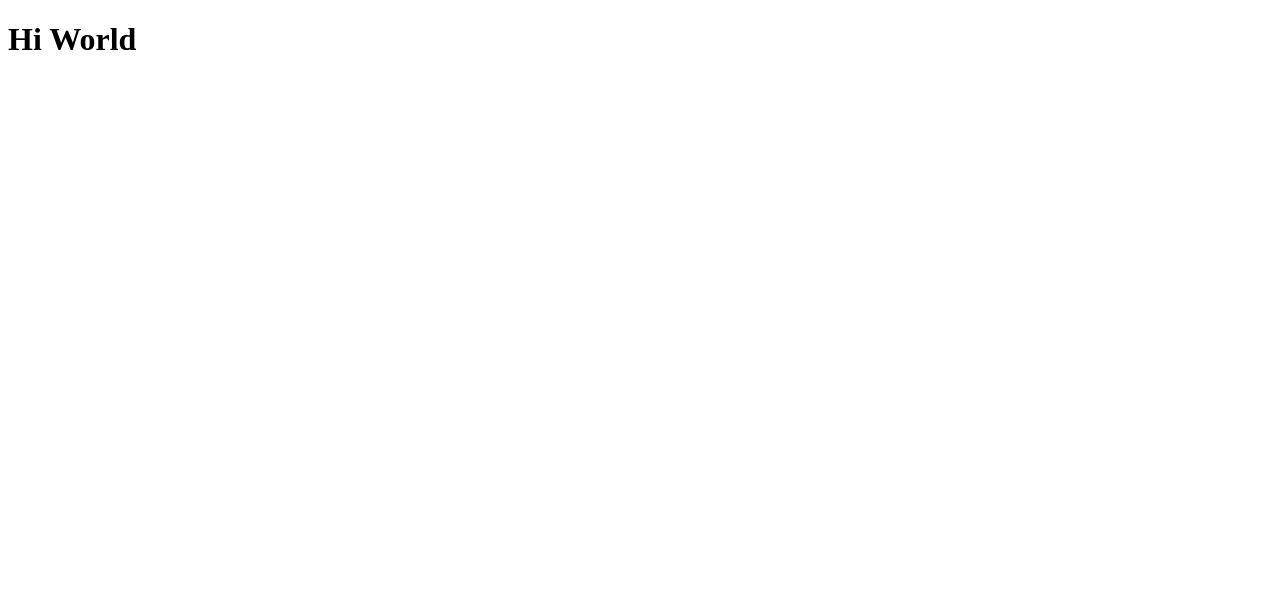
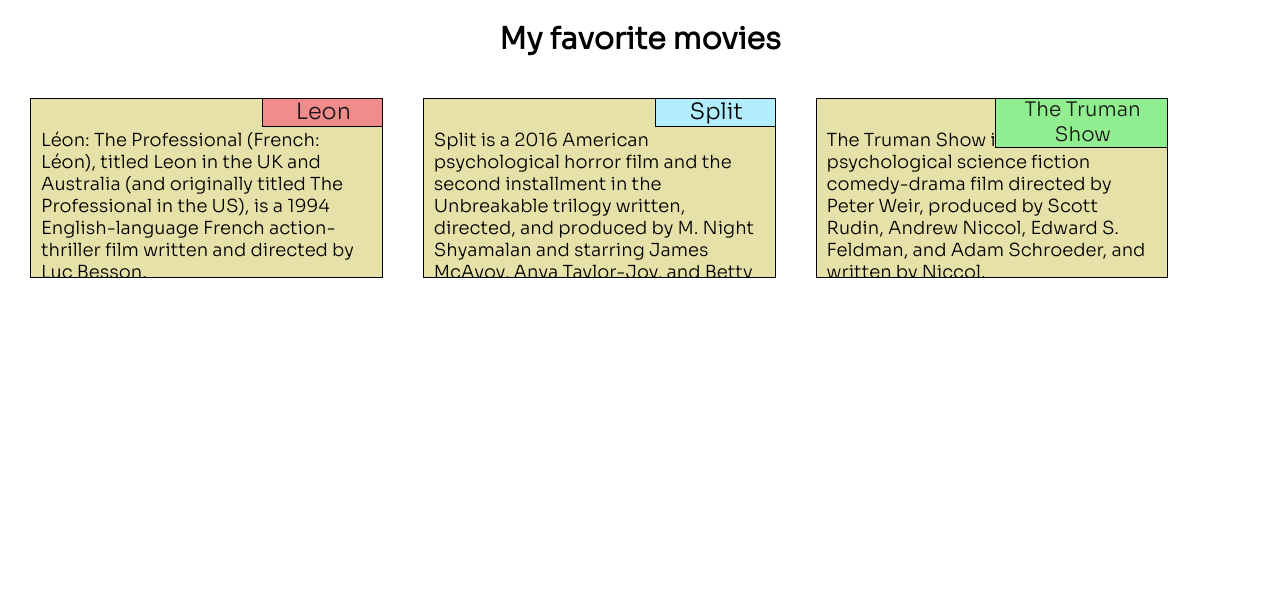
Before and after one commit to lenalem/tests-for-coursera, a plain HTML site: page site/index.html in a window 1280 px wide. Drawn offline with Linux system fonts and the light colour scheme.

Commit message:
Additions

```diff
--- a/site/index.html
+++ b/site/index.html
@@ -1,9 +1,35 @@
-<!doctype html>
+<!DOCTYPE html>
 <html>
-    <head>
-        <title>Module 2 solution</title>
-    </head>
-    <body>
-        <h1>Hi World</h1>
-    </body>
+  <head>
+    <meta charset="utf-8">
+    <link rel="stylesheet" href="style.css">
+    <link href="https://fonts.googleapis.com/css2?family=Sora:wght@300&display=swap" rel="stylesheet">
+    <title>Assignment Solution for Module 2</title>
+  </head>
+
+  <body>
+    <h1 class="title">My favorite movies</h1>
+        <div class="content" id="leon-content">
+            <p class="content-title" id="title-leon">Leon</p>
+        <p class="text">Léon: The Professional (French: Léon), titled Leon in the UK and Australia (and originally titled The Professional in the US), is a 1994 English-language French action-thriller film written and directed by Luc Besson. </p>
+          <p class="text"> It stars Jean Reno, Gary Oldman, and Natalie Portman (in her film debut). The plot follows Léon (Reno), a professional hitman, who reluctantly takes in 12-year-old Mathilda (Portman), after her family is murdered by corrupted Drug Enforcement Administration agent Norman Stansfield (Oldman).
+          Léon and Mathilda form an unusual relationship, as she becomes his protégée and learns the hitman's trade.</p>
+        </div>
+
+        <div class="content" id="split-content">
+            <p class="content-title" id="title-split">Split</p>
+        <p class="text">Split is a 2016 American psychological horror film and the second installment in the Unbreakable trilogy written, directed, and produced by M. Night Shyamalan and starring James McAvoy, Anya Taylor-Joy, and Betty Buckley. </p>
+        <p class="text"> The film follows a man with 24 different personalities who kidnaps and imprisons three teenage girls in an isolated underground facility. Principal photography began on November 11, 2015, in Philadelphia, Pennsylvania. The film premiered at Fantastic Fest on September 26, 2016, and was released in the United States on January 20, 2017, by Universal Pictures. The film received generally positive reviews, with McAvoy's performance earning high praise and some critics labeling it a welcome return to form for Shyamalan,
+          although some criticized the film for its perceived stigmatization of mental illness.
+          The film grossed $278 million worldwide on a budget of $9 million.</p>
+        </div>
+
+        <div class="content" id="truman-content">
+            <p class="content-title" id="title-truman">The Truman Show</p>
+        <p class="text" id="text-truman">The Truman Show is a 1998 American psychological science fiction comedy-drama film directed by Peter Weir, produced by Scott Rudin, Andrew Niccol, Edward S. Feldman, and Adam Schroeder, and written by Niccol. </p>
+        <p class="text"> The film stars Jim Carrey as Truman Burbank, a man who grew up living an ordinary life that—unbeknownst to him—takes place on a large set populated by actors for a television show about him. Eventually, he discovers the truth and decides to escape.
+          Additional roles are performed by Laura Linney, Noah Emmerich, Natascha McElhone, Holland Taylor, Ed Harris, Paul Giamatti and Brian Delate.</p>
+        </div>
+
+  </body>
 </html>
--- /dev/null
+++ b/site/style.css
@@ -0,0 +1,88 @@
+body {
+    margin: 10px;
+    font-family: 'Sora', sans-serif;
+    font-size: 15px;
+    color: rgb(0, 0, 0);
+}
+
+.title {
+    text-align: center;
+}
+
+
+.content-title {
+    margin: 0px;
+    border: 1px solid black;
+    font-size: 1.5em;
+    text-align: center;
+    color: rgb(29, 24, 24);
+    width: 35%;
+
+    position: absolute;
+    top: -3px;
+    right: -3px;
+    box-sizing: border-box;
+}
+
+#title-leon {
+    background-color: rgb(240, 140, 140);
+}
+
+#title-split {
+    color: rgb(0, 0, 0);
+    background-color: rgb(178, 237, 252);
+}
+
+#title-truman {
+    background-color: lightgreen;
+    font-size: 20px;
+    width: 50%;
+}
+
+.content {
+    margin: 20px;
+    padding: 10px;
+    background-color: rgb(230, 225, 168);
+    border: 1.5px solid black;
+    height: 180px;
+    box-sizing: border-box;
+    overflow: hidden;
+    float: left;
+    position: relative;
+}
+
+
+.text {
+    font-size: 18px;
+    margin-top: 20px;
+}
+
+
+
+@media (min-width: 992px) {
+    #leon-content, #split-content, #truman-content {
+        width: 28%;
+    }
+
+}
+
+@media (min-width: 768px) and (max-width: 991px) {
+    #leon-content, #split-content {
+        width: 40%;
+        height: 210px;
+    }
+
+    #truman-content {
+        width: 90%;
+        height: 250px;
+    }
+
+}
+
+@media (max-width: 767px) {
+    .content {
+        width: 90%;
+        height: 150px;
+    }
+
+}
```
